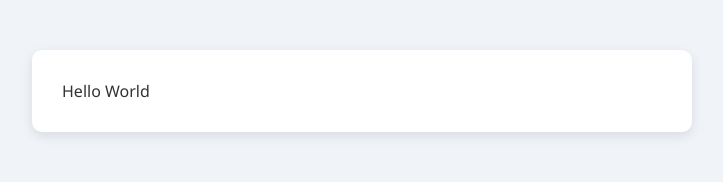
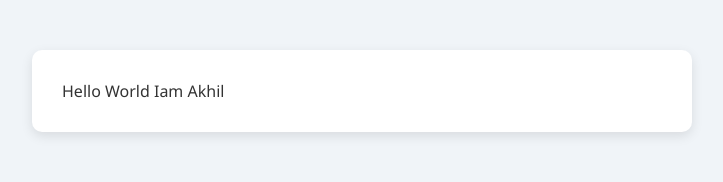
Before and after one commit to akhil3000/ReactQuizApp, a React (Vite) app in the folder hello/: page / in a window 1280 px wide. Shown: the top 182 px of the page, without its empty margins (278-1001 px from the left). Built offline with nearby package versions, Linux system fonts and the light colour scheme.

Commit message:
New changes were made

```diff
--- a/hello/src/App.jsx
+++ b/hello/src/App.jsx
@@ -6,7 +6,7 @@ import './index.css'
 function App() {
 
 
-return<div className="app-container">Hello World</div>
+return<div className="app-container">Hello World Iam Akhil</div>
 
 }
 
```
